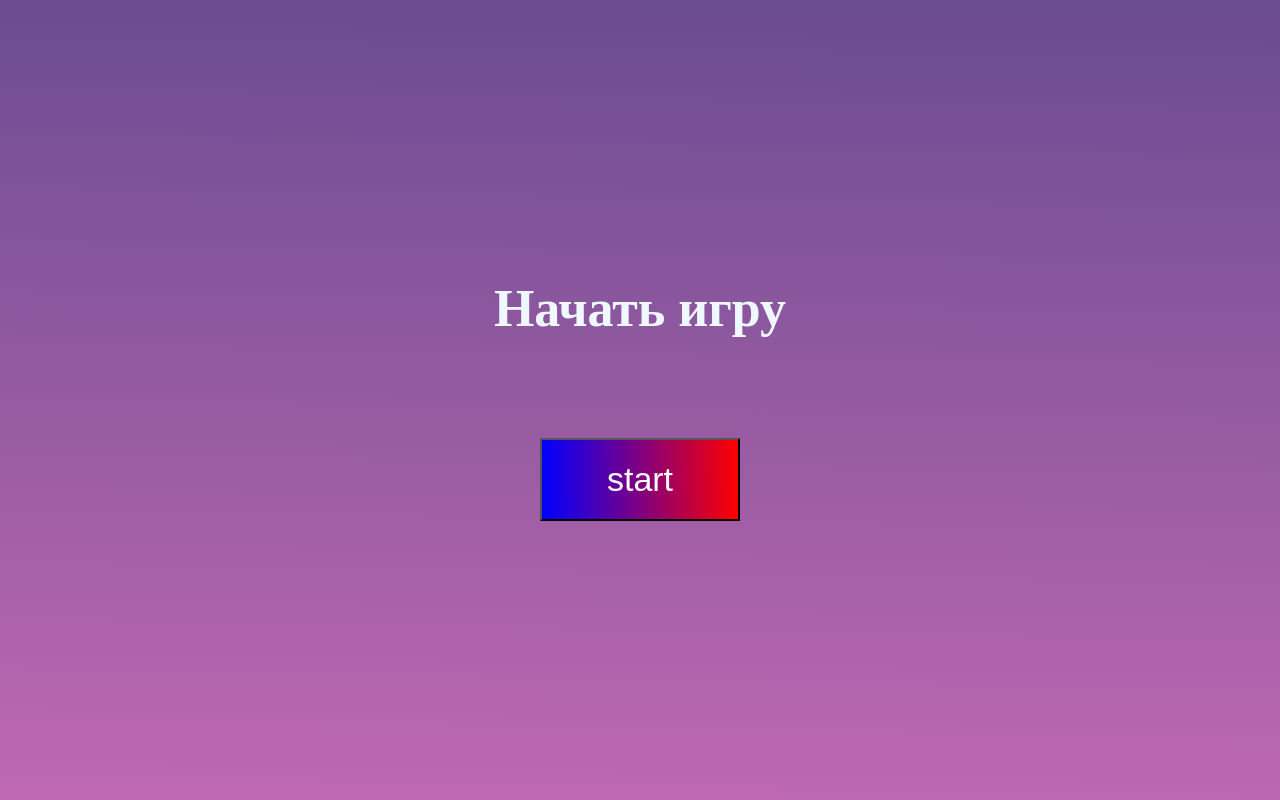
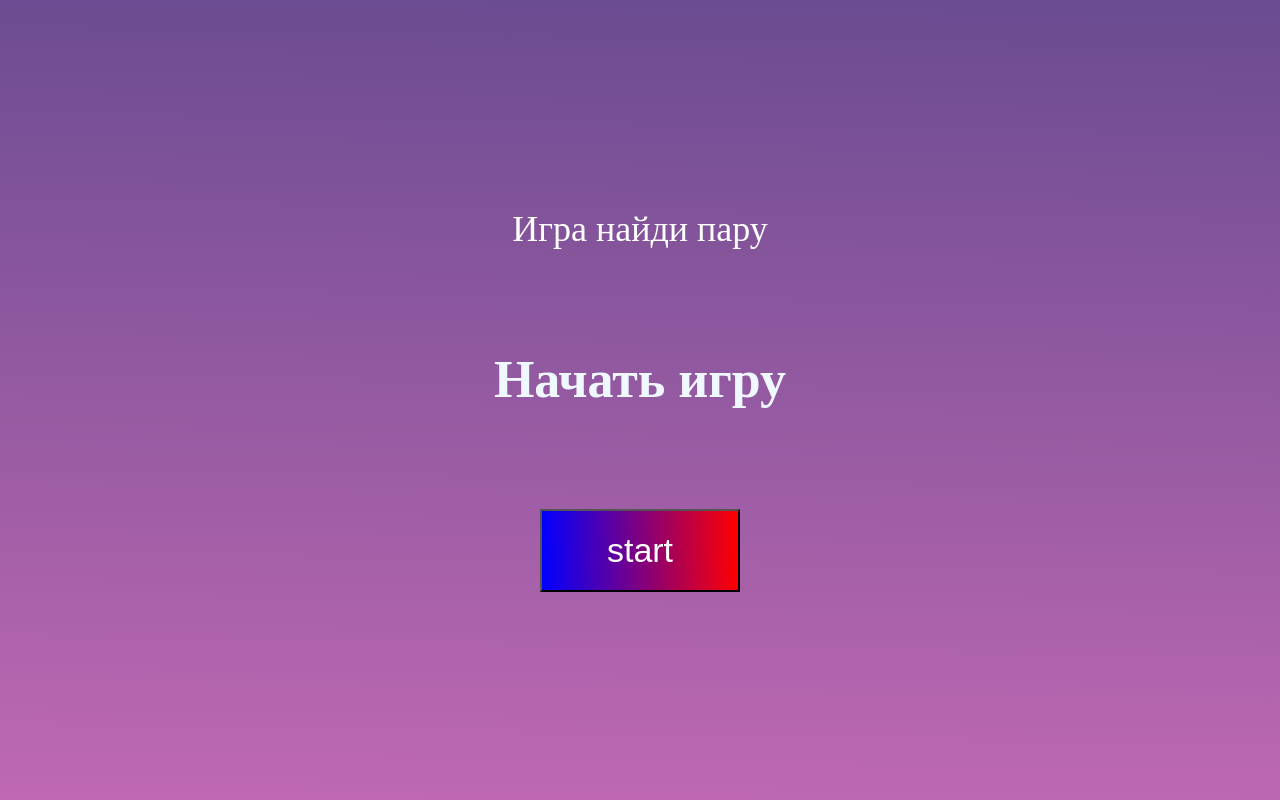
Before and after one commit to Discord84/memory-game, a plain HTML site: page index.html in a window 1280 px wide. Shown: the top 800 px of the page. Drawn offline with Linux system fonts and the light colour scheme.

Commit message:
add text

```diff
--- a/index.html
+++ b/index.html
@@ -11,6 +11,7 @@
     <audio class="audio" autoplay loop><source src="Inan & Pandora - I Could Be the One (Ambient).mp3" type="audio/ogg"></audio>
     <section class="main">
         <div class="container">
+            <p class="gami">Игра найди пару</p>
             <h1>Начать игру</h1>
             <ul id="board-list" class="board-list">
                 <li><button onclick={music()} class="board-btn">start</button></li>
--- a/script.js
+++ b/script.js
@@ -121,7 +121,7 @@ function timeStop(){
     stopGame()
     timer=clearInterval(timer)
     timeEl=0
-    container.innerHTML=`<h1> время вышло</h1>`
+    container.innerHTML=`<h1 class="win"> время вышло</h1>`
 }
 
 function createCards(){
--- a/style.css
+++ b/style.css
@@ -107,3 +107,9 @@ li{
     top: 70px;
     left: 40%;
 }
+
+.gami {
+    color: rgb(255, 255, 255);
+    font-size: 36px;
+    margin-bottom: 100px;
+}
```
